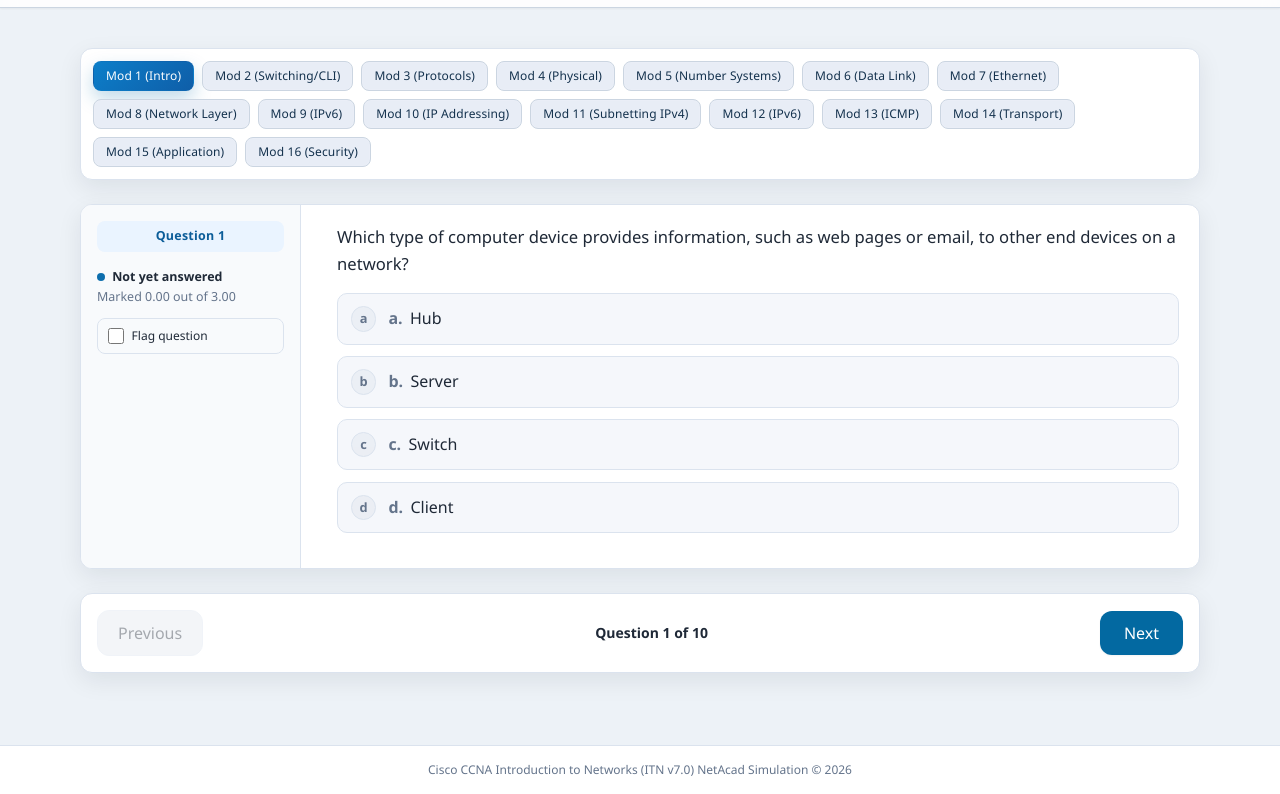
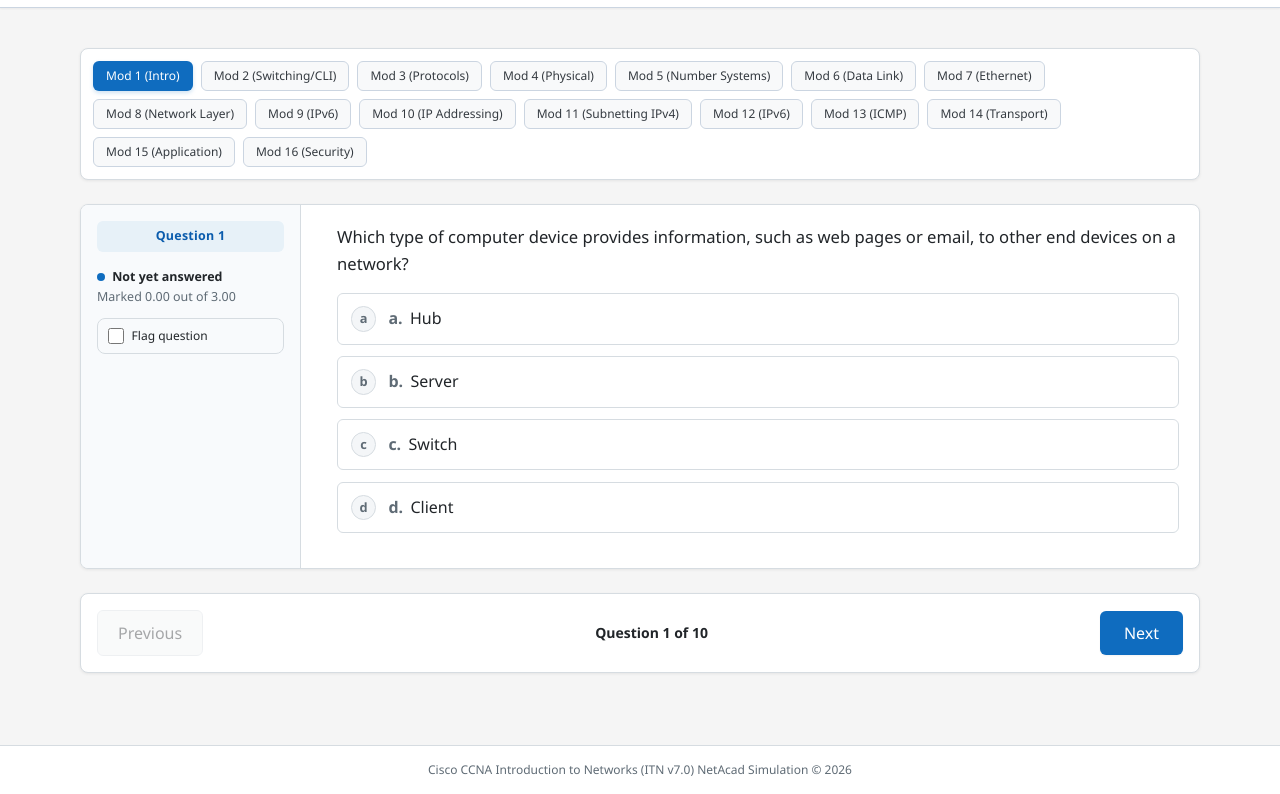
Before and after one commit to unidark001/Computer-Networks-FinalPrep, a plain HTML site: page index.html in a window 1280 px wide. Shown: the part 62-856 px from the top of the page. Drawn offline with nearby package versions, Linux system fonts and the light colour scheme.

Commit message:
Align quiz colors with Moodle LMS
Co-authored-by: Copilot <223556219+Copilot@users.noreply.github.com>

```diff
--- a/index.html
+++ b/index.html
@@ -22,17 +22,17 @@
     </script>
     <style>
         :root {
-            --bg: #edf2f7;
+            --bg: #f5f5f5;
             --bg-elev: #ffffff;
-            --bg-soft: #f5f7fb;
+            --bg-soft: #f8f9fa;
             --panel: #ffffff;
             --panel-alt: #f8fafc;
-            --text: #1f2937;
-            --muted: #64748b;
-            --border: #dbe3ee;
-            --primary: #0d6ead;
-            --primary-strong: #0b5d99;
-            --primary-soft: #eaf4ff;
+            --text: #212529;
+            --muted: #5f6b75;
+            --border: #d6dce1;
+            --primary: #0f6cbf;
+            --primary-strong: #0b5cad;
+            --primary-soft: #e7f1f8;
             --success-bg: #ebf9f1;
             --success-border: #6ec59b;
             --success-text: #106b45;
@@ -40,31 +40,31 @@
             --danger-border: #ef9ca4;
             --danger-text: #a33442;
             --shadow: 0 8px 24px rgba(15, 23, 42, 0.08);
-            --tab-bg: #e8edf6;
-            --tab-active: linear-gradient(135deg, #0c7ec9 0%, #0f5ea8 100%);
-            --tab-ink: #13314d;
-            --header-bg: rgba(255,255,255,0.85);
-            --header-ink: #0f172a;
+            --tab-bg: #f8f9fa;
+            --tab-active: #0f6cbf;
+            --tab-ink: #343a40;
+            --header-bg: #ffffff;
+            --header-ink: #212529;
             --module-panel: #ffffff;
-            --module-panel-ink: #1f2937;
+            --module-panel-ink: #212529;
             --timer-bg: #f8fafc;
-            --nav-button-bg: #e2e8f0;
-            --nav-button-hover: #cbd5e1;
+            --nav-button-bg: #f1f3f5;
+            --nav-button-hover: #e2e6ea;
             --footer-bg: #ffffff;
         }
 
         body[data-theme="dark"] {
-            --bg: #0b1422;
-            --bg-elev: #111c2f;
-            --bg-soft: #101d30;
-            --panel: #101d30;
-            --panel-alt: #132338;
-            --text: #edf3ff;
-            --muted: #9aa9bd;
-            --border: #23344d;
-            --primary: #66b1ff;
-            --primary-strong: #8bc1ff;
-            --primary-soft: #142d49;
+            --bg: #171d23;
+            --bg-elev: #222b33;
+            --bg-soft: #202a33;
+            --panel: #222b33;
+            --panel-alt: #1d2730;
+            --text: #e9ecef;
+            --muted: #aab4bd;
+            --border: #394650;
+            --primary: #5ca9e6;
+            --primary-strong: #80bdf0;
+            --primary-soft: #263d50;
             --success-bg: #102e22;
             --success-border: #2d9a6a;
             --success-text: #9ce7bf;
@@ -72,17 +72,17 @@
             --danger-border: #d65d77;
             --danger-text: #ffc7d1;
             --shadow: 0 12px 28px rgba(2, 6, 23, 0.45);
-            --tab-bg: #1b2c42;
-            --tab-active: linear-gradient(135deg, #3d9bf5 0%, #2d6edb 100%);
-            --tab-ink: #e5f1ff;
-            --header-bg: rgba(11, 20, 34, 0.78);
-            --header-ink: #edf3ff;
-            --module-panel: #0f1d2d;
-            --module-panel-ink: #edf3ff;
-            --timer-bg: rgba(19, 35, 58, 0.8);
-            --nav-button-bg: #1b2c42;
-            --nav-button-hover: #263d5a;
-            --footer-bg: #0f1d2d;
+            --tab-bg: #27333d;
+            --tab-active: #0f6cbf;
+            --tab-ink: #e9ecef;
+            --header-bg: #222b33;
+            --header-ink: #f8f9fa;
+            --module-panel: #222b33;
+            --module-panel-ink: #e9ecef;
+            --timer-bg: #1d2730;
+            --nav-button-bg: #27333d;
+            --nav-button-hover: #34434f;
+            --footer-bg: #222b33;
         }
 
         * { box-sizing: border-box; }
@@ -98,20 +98,20 @@
             background: var(--tab-bg);
             color: var(--tab-ink);
             border: 1px solid var(--border);
-            border-radius: 10px;
-            padding: 0.65rem 1rem;
+            border-radius: 6px;
+            padding: 0.55rem 0.85rem;
             font-size: 0.75rem;
-            font-weight: 700;
-            letter-spacing: 0.01em;
+            font-weight: 600;
+            letter-spacing: 0;
             transition: all 0.2s ease;
-            box-shadow: inset 0 0 0 1px rgba(255,255,255,0.08);
+            box-shadow: none;
         }
 
         .module-tab.active {
             background: var(--tab-active);
             color: #ffffff;
             border-color: transparent;
-            box-shadow: 0 8px 18px rgba(13, 110, 173, 0.25);
+            box-shadow: 0 2px 4px rgba(15, 108, 191, 0.2);
         }
 
         .module-tab:hover {
@@ -146,12 +146,14 @@
             background: var(--module-panel);
             color: var(--module-panel-ink);
             border: 1px solid var(--border);
-            box-shadow: var(--shadow);
+            box-shadow: 0 1px 3px rgba(33, 37, 41, 0.08);
+            border-radius: 8px;
         }
 
         .module-strip .module-tab {
             background: var(--tab-bg);
             color: var(--tab-ink);
+            border-radius: 6px;
         }
 
         .module-strip .module-tab.active {
@@ -167,7 +169,13 @@
             background: var(--panel);
             color: var(--text);
             border: 1px solid var(--border);
-            box-shadow: var(--shadow);
+            box-shadow: 0 1px 3px rgba(33, 37, 41, 0.08);
+            border-radius: 8px;
+        }
+
+        #prev-btn,
+        #next-btn {
+            border-radius: 6px;
         }
 
         #prev-btn {
@@ -218,6 +226,15 @@
             background: var(--timer-bg);
             color: var(--primary-strong);
             border-color: var(--border);
+        }
+
+        .brand-badge,
+        #next-btn {
+            background: var(--primary);
+        }
+
+        #next-btn:hover {
+            background: var(--primary-strong);
         }
 
         .theme-toggle:hover {
@@ -235,8 +252,8 @@
             gap: 1rem;
             background: var(--panel);
             border: 1px solid var(--border);
-            border-radius: 12px;
-            box-shadow: var(--shadow);
+            border-radius: 8px;
+            box-shadow: 0 1px 3px rgba(33, 37, 41, 0.08);
             overflow: hidden;
             margin-bottom: 1.2rem;
         }
@@ -253,7 +270,7 @@
             justify-content: center;
             min-width: 100%;
             padding: 0.4rem 0.6rem;
-            border-radius: 8px;
+            border-radius: 6px;
             background: var(--primary-soft);
             color: var(--primary-strong);
             font-weight: 800;
@@ -329,13 +346,13 @@
             width: 100%;
             gap: 0.75rem;
             padding: 0.75rem 0.8rem;
-            border-radius: 10px;
+            border-radius: 6px;
             border: 1px solid var(--border);
-            background: var(--bg-soft);
+            background: var(--panel);
             color: var(--text);
             text-align: left;
             transition: all 0.2s ease;
-            box-shadow: inset 0 0 0 1px rgba(255,255,255,0.02);
+            box-shadow: none;
         }
 
         .option-item:hover {
@@ -431,7 +448,7 @@
     <header class="sticky-header sticky top-0 z-50 border-b border-borderCol shadow-sm p-4">
         <div class="content-shell flex flex-col sm:flex-row justify-between items-center gap-4">
             <h1 class="site-title text-base sm:text-lg font-bold tracking-tight flex items-center gap-2">
-                <span class="bg-sky-700 text-white text-xs px-2.5 py-1 rounded font-mono">ITN v7.0</span> CCNA Modules 1–16 Practice Exam
+                <span class="brand-badge text-white text-xs px-2.5 py-1 rounded font-mono">ITN v7.0</span> CCNA Modules 1–16 Practice Exam
             </h1>
             <div class="flex items-center gap-3">
                 <div id="overall-timer" class="text-sm border px-3 py-1 rounded font-mono font-semibold">Time: 00:00</div>
@@ -442,7 +459,7 @@
 
     <main class="max-w-6xl mx-auto w-full p-4 flex-grow my-6">
         <!-- Module Selection Tabs -->
-        <div class="module-strip flex flex-wrap gap-2 mb-6 p-3 rounded-xl max-h-48 overflow-y-auto">
+        <div class="module-strip flex flex-wrap gap-2 mb-6 p-3 max-h-48 overflow-y-auto">
             <button onclick="switchModule(1)" id="tab-1" class="module-tab active px-3 py-1.5 rounded-lg font-medium text-xs transition-colors border border-borderCol">Mod 1 (Intro)</button>
             <button onclick="switchModule(2)" id="tab-2" class="module-tab px-3 py-1.5 rounded-lg font-medium text-xs transition-colors border border-borderCol">Mod 2 (Switching/CLI)</button>
             <button onclick="switchModule(3)" id="tab-3" class="module-tab px-3 py-1.5 rounded-lg font-medium text-xs transition-colors border border-borderCol">Mod 3 (Protocols)</button>
@@ -467,10 +484,10 @@
         </div>
 
         <!-- Navigation and Actions -->
-        <div class="navigation-panel flex justify-between items-center mt-6 p-4 rounded-xl">
-            <button onclick="prevQuestion()" id="prev-btn" class="bg-slate-200 hover:bg-slate-300 border border-borderCol text-slate-700 px-5 py-2.5 rounded-xl font-medium transition-all disabled:opacity-40 disabled:cursor-not-allowed">Previous</button>
+        <div class="navigation-panel flex justify-between items-center mt-6 p-4">
+            <button onclick="prevQuestion()" id="prev-btn" class="bg-slate-200 hover:bg-slate-300 border border-borderCol text-slate-700 px-5 py-2.5 font-medium transition-all disabled:opacity-40 disabled:cursor-not-allowed">Previous</button>
             <div id="progress-indicator" class="text-sm font-semibold text-slate-600">Question 1 of 10</div>
-            <button onclick="nextQuestion()" id="next-btn" class="bg-sky-700 hover:bg-sky-600 text-white px-6 py-2.5 rounded-xl font-medium shadow-sm transition-all">Next</button>
+            <button onclick="nextQuestion()" id="next-btn" class="bg-sky-700 hover:bg-sky-600 text-white px-6 py-2.5 font-medium shadow-sm transition-all">Next</button>
         </div>
     </main>
 
```
